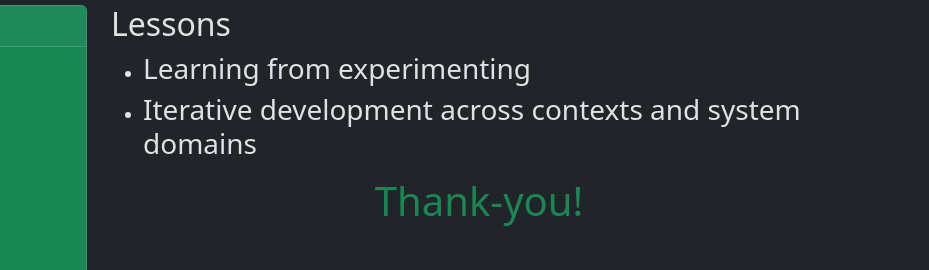
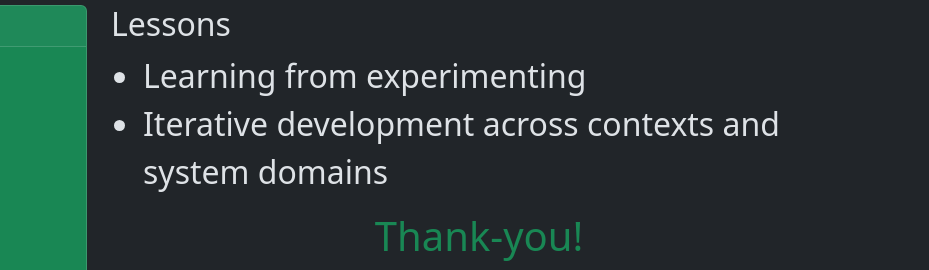
Before and after one commit to jermnelson/ai4libraries-2024, a plain HTML site: page conclusion.html in a window 1280 px wide. Shown: the part 153-423 px from the top of the page, 351-1280 px from the left. Drawn offline with nearby package versions, Linux system fonts and the light colour scheme.

Commit message:
feat: Fixes sizing in conclusion

```diff
--- a/conclusion.html
+++ b/conclusion.html
@@ -83,9 +83,9 @@
   </div>
   <div class="col">
    <h2>Lessons</h2>
-   <ul>
-     <li><h3>Learning from experimenting</h3></li>
-     <li><h3>Iterative development across contexts and system domains</h3></li>
+   <ul class="fs-2">
+     <li>Learning from experimenting</li>
+     <li>Iterative development across contexts and system domains</li>
    </ul>
    <h1 class="fs-1 text-center text-success">Thank-you!</h1>
   </div>
```
Also changed, not shown: templates/conclusion.html (+3 -3 lines).
